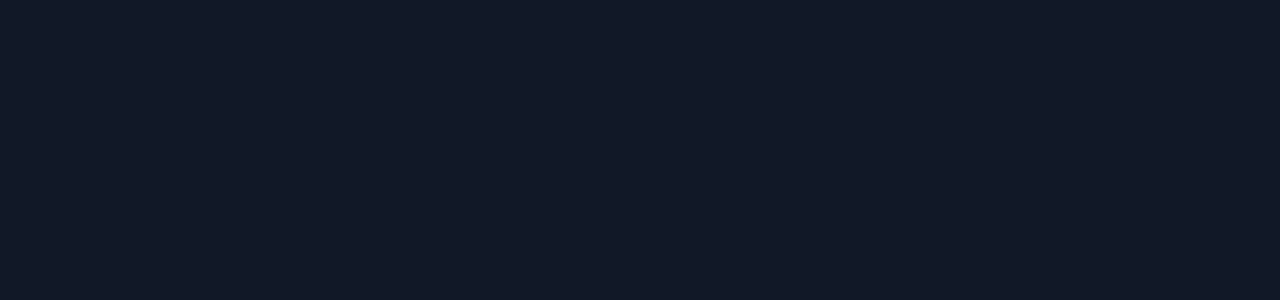
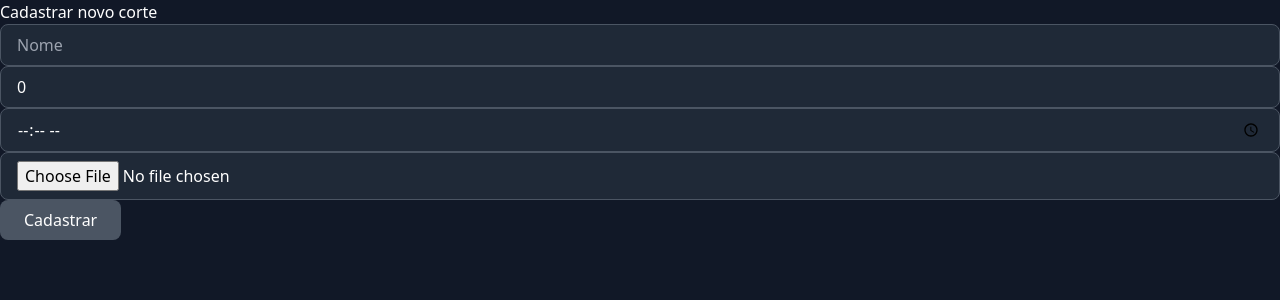
Before and after one commit to Themystocles/BarberGo-UI, a React (Vite) app: page /NovoCorte in a window 1280 px wide. Before the commit this address had no page. Shown: the top 300 px of the page. Built offline with nearby package versions, Linux system fonts and the light colour scheme; sample sign-in values are in the browser's storage.

Commit message:
Aficionando o component ainda sem estilos com a opç~çao de upload de imagem para cortes

```diff
--- a/package.json
+++ b/package.json
@@ -10,6 +10,8 @@
     "preview": "vite preview"
   },
   "dependencies": {
+    "@cloudinary/react": "^1.14.1",
+    "@cloudinary/url-gen": "^1.21.0",
     "@fontsource/poppins": "^5.2.5",
     "axios": "^1.8.4",
     "jwt-decode": "^4.0.0",
--- /dev/null
+++ b/src/components/haircuts/CreateHairCuts.tsx
@@ -0,0 +1,136 @@
+import { useState } from "react";
+import axios from "axios";
+import { Haircut } from "../../interfaces/Haircut";
+
+const CreateHairCuts = () => {
+    const [formData, setFormData] = useState<Haircut>({
+        name: "",
+        preco: 0,
+        duracao: "",
+        imagePath: ""
+    });
+
+    const [uploading, setUploading] = useState(false);
+
+    const handleChange = (e: React.ChangeEvent<HTMLInputElement>) => {
+        const { name, value } = e.target;
+        setFormData(prev => ({
+            ...prev,
+            [name]: value
+        }));
+    };
+
+    const handleImageUpload = async (e: React.ChangeEvent<HTMLInputElement>) => {
+        const file = e.target.files?.[0];
+        if (!file) return;
+
+        setUploading(true);
+        const data = new FormData();
+        data.append("file", file);
+        data.append("upload_preset", "ml_default");
+
+        try {
+            const res = await fetch("https://api.cloudinary.com/v1_1/ddrwfsafk/image/upload", {
+                method: "POST",
+                body: data
+            });
+
+            const result = await res.json();
+            console.log(result);
+            setFormData(prev => ({
+                ...prev,
+                imagePath: result.secure_url
+            }));
+        } catch (err) {
+            console.error("Erro ao enviar imagem:", err);
+            alert("Erro ao enviar imagem.");
+        } finally {
+            setUploading(false);
+        }
+    };
+
+    const createcut = async () => {
+        if (!formData.imagePath) {
+            alert("Por favor, envie uma imagem antes de cadastrar.");
+            return;
+        }
+
+        try {
+            const token = localStorage.getItem("token");
+
+            const durationParts = formData.duracao.split(":");
+            const duracaoFormatada =
+                durationParts.length === 2 ? `00:${formData.duracao}` : formData.duracao;
+
+            const dataToSend = {
+                ...formData,
+                duracao: duracaoFormatada
+            };
+
+            await axios.post("https://localhost:7032/api/Haircuts/create", dataToSend, {
+                headers: { Authorization: `Bearer ${token}` }
+            });
+
+            alert("Corte cadastrado com sucesso!");
+        } catch (error) {
+            console.error("Erro ao cadastrar corte:", error);
+            alert("Erro ao cadastrar corte. Veja o console.");
+        }
+    };
+
+    return (
+        <div>
+            <h4>Cadastrar novo corte</h4>
+            <form onSubmit={e => { e.preventDefault(); createcut(); }}>
+                <div>
+                    <input
+                        type="text"
+                        placeholder="Nome"
+                        name="name"
+                        value={formData.name}
+                        onChange={handleChange}
+                        required
+                    />
+                </div>
+
+                <div>
+                    <input
+                        type="number"
+                        placeholder="Preço"
+                        name="preco"
+                        value={formData.preco}
+                        onChange={handleChange}
+                        required
+                    />
+                </div>
+
+                <div>
+                    <input
+                        type="time"
+                        placeholder="Duração"
+                        name="duracao"
+                        value={formData.duracao}
+                        onChange={handleChange}
+                        required
+                    />
+                </div>
+
+                <div>
+                    <input type="file" accept="image/*" onChange={handleImageUpload} />
+                    {uploading && <p>Enviando imagem...</p>}
+                    {formData.imagePath && (
+                        <div style={{ marginTop: 10 }}>
+                            <img src={formData.imagePath} alt="Preview" width={150} />
+                        </div>
+                    )}
+                </div>
+
+                <button type="submit" disabled={uploading || !formData.imagePath}>
+                    {uploading ? "Enviando imagem..." : "Cadastrar"}
+                </button>
+            </form>
+        </div>
+    );
+};
+
+export default CreateHairCuts;
--- a/src/components/haircuts/HaircutsComponent.tsx
+++ b/src/components/haircuts/HaircutsComponent.tsx
@@ -30,7 +30,7 @@ const HaircutsComponent = () => {
                 <h2 className="text-3xl font-bold mb-6">Cortes Disponíveis</h2>
 
                 <Link
-                    to="/cadastrar-corte"
+                    to="/NovoCorte"
                     className="mb-8 px-6 py-3 bg-indigo-600 hover:bg-indigo-700 transition rounded-xl shadow-md font-semibold"
                 >
                     Cadastrar Novo Corte
--- a/src/interfaces/Haircut.tsx
+++ b/src/interfaces/Haircut.tsx
@@ -1,5 +1,5 @@
 export interface Haircut {
-    id: number;
+    id?: number;
     name: string;
     preco: number;
     duracao: string;
--- a/src/routes/Routes.tsx
+++ b/src/routes/Routes.tsx
@@ -11,6 +11,7 @@ import ScheduleConfirmation from "../components/appointment/ScheduleConfirmation
 import WeeklyScheduleComponent from "../components/admConfig/WeeklyScheduleComponent";
 import Haircuts from "../components/haircuts/HaircutsComponent";
 import HaircutsComponent from "../components/haircuts/HaircutsComponent";
+import CreateHairCuts from "../components/haircuts/CreateHairCuts";
 
 
 
@@ -33,9 +34,10 @@ const AppRoutes = () => {
                 <Route path="/ConfirmarHorario" element={<PrivateRoute element={<ScheduleConfirmation />} />} />
                 <Route path="/AgendaSemanal" element={<PrivateRoute element={<WeeklyScheduleComponent />} />} />
                 <Route path="/CortesDisponíveis" element={<PrivateRoute element={<HaircutsComponent />} />} />
+                <Route path="/NovoCorte" element={<PrivateRoute element={<CreateHairCuts />} />} />
 
 
-                WeeklySchedule
+
 
             </Routes>
         </Router>
```
Also changed, not shown: 1 other file (tests, documents, lock files or other folders).
